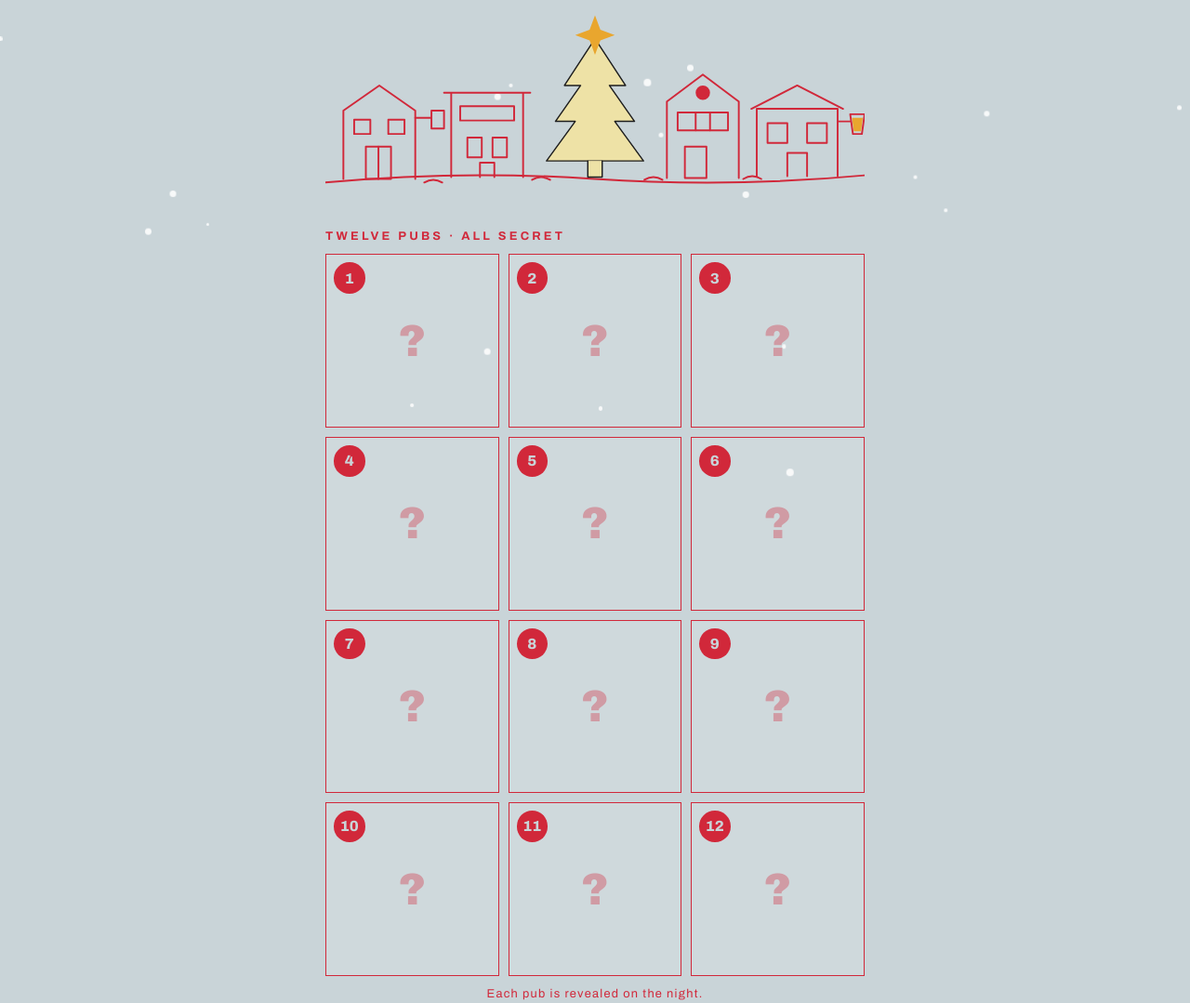
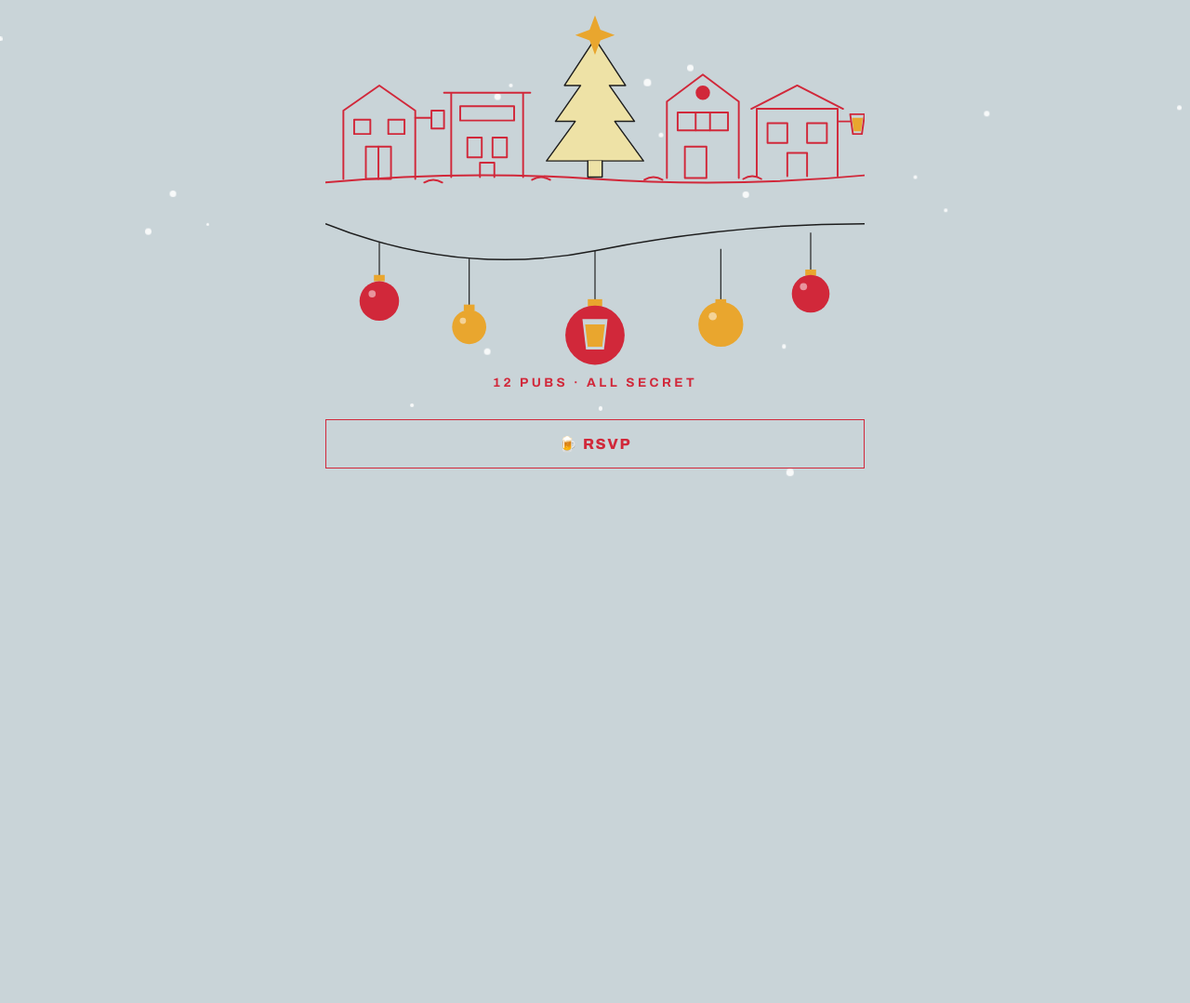
Before and after one commit to NilRom/event-site, a plain HTML site: page index.html in a window 1280 px wide. Shown: the part 313-1392 px from the top of the page at 93% size. After the commit the page ends 865 px from the top, so only its background shows below. Drawn offline with Linux system fonts and the light colour scheme.

Commit message:
feature: show a bauble garland in place of the pub boxes

```diff
--- a/index.html
+++ b/index.html
@@ -43,15 +43,8 @@
 
     h2 { font-size: .8rem; letter-spacing: .25em; font-weight: 700; margin: 2rem 0 .75rem; }
 
-    /* the twelve stops, as outlined boxes */
-    .stops { list-style: none; padding: 0; margin: 0; display: grid; grid-template-columns: repeat(3, 1fr); gap: .6rem; }
-    .stops li { border: 1.5px solid var(--red); aspect-ratio: 1; padding: .5rem; display: flex; flex-direction: column;
-      justify-content: space-between; background: #ffffff1f; }
-    .stops .n { width: 2.1rem; height: 2.1rem; border-radius: 50%; background: var(--red); color: var(--card);
-      display: grid; place-items: center; font-weight: 800; font-size: 1rem; }
-    .stops li { position: relative; }
-    .stops .q { position: absolute; inset: 0; display: grid; place-items: center; font-weight: 900; font-size: 3rem; color: var(--red); opacity: .35; }
-    .note { font-size: .8rem; letter-spacing: .1em; margin: .75rem 0 0; text-align: center; }
+    .garland { display: block; width: 100%; height: auto; margin-top: 1rem; }
+    .secret { text-align: center; font-weight: 700; letter-spacing: .25em; font-size: .85rem; margin: .5rem 0 0; }
 
     .button { display: flex; justify-content: center; align-items: center; gap: .6rem; margin-top: 2rem;
       border: 1.5px solid var(--red); padding: 1rem; color: var(--red); text-decoration: none;
@@ -114,22 +107,28 @@
       <path d="M110 200 q10 -6 20 0 M230 197 q10 -6 20 0 M355 197 q10 -6 20 0 M465 196 q10 -6 20 0"/>
     </svg>
 
-    <h2>TWELVE PUBS · ALL SECRET</h2>
-    <ol class="stops">
-      <li><span class="n">1</span><span class="q">?</span></li>
-      <li><span class="n">2</span><span class="q">?</span></li>
-      <li><span class="n">3</span><span class="q">?</span></li>
-      <li><span class="n">4</span><span class="q">?</span></li>
-      <li><span class="n">5</span><span class="q">?</span></li>
-      <li><span class="n">6</span><span class="q">?</span></li>
-      <li><span class="n">7</span><span class="q">?</span></li>
-      <li><span class="n">8</span><span class="q">?</span></li>
-      <li><span class="n">9</span><span class="q">?</span></li>
-      <li><span class="n">10</span><span class="q">?</span></li>
-      <li><span class="n">11</span><span class="q">?</span></li>
-      <li><span class="n">12</span><span class="q">?</span></li>
-    </ol>
-    <p class="note">Each pub is revealed on the night.</p>
+    <svg class="garland" viewBox="0 0 600 170" aria-hidden="true">
+      <path d="M0 10 Q150 70 300 40 T600 10" fill="none" stroke="#1d1d1d" stroke-width="1.5"/>
+      <!-- strings -->
+      <g stroke="#1d1d1d" stroke-width="1.2">
+        <path d="M60 31 v40"/><path d="M160 49 v55"/><path d="M300 40 v58"/><path d="M440 38 v60"/><path d="M540 20 v45"/>
+      </g>
+      <!-- baubles: caps then balls -->
+      <g fill="#e9a62e"><rect x="54" y="67" width="12" height="7"/><rect x="154" y="100" width="12" height="7"/>
+        <rect x="292" y="94" width="16" height="8"/><rect x="434" y="94" width="12" height="7"/><rect x="534" y="61" width="12" height="7"/></g>
+      <circle cx="60" cy="96" r="22" fill="#d1283a"/>
+      <circle cx="160" cy="125" r="19" fill="#e9a62e"/>
+      <circle cx="300" cy="134" r="33" fill="#d1283a"/>
+      <circle cx="440" cy="122" r="25" fill="#e9a62e"/>
+      <circle cx="540" cy="88" r="21" fill="#d1283a"/>
+      <!-- beer glass in the big bauble -->
+      <path d="M286 116 h28 l-4 34 h-20 z" fill="#c9d4d8"/>
+      <path d="M289 122 h22 l-3 25 h-16 z" fill="#e9a62e"/>
+      <!-- shine -->
+      <g fill="#ffffff" opacity=".5"><circle cx="52" cy="88" r="4"/><circle cx="153" cy="118" r="3.5"/>
+        <circle cx="431" cy="113" r="4.5"/><circle cx="532" cy="80" r="4"/></g>
+    </svg>
+    <p class="secret">12 PUBS · ALL SECRET</p>
 
     <a class="button" href="#">🍺 RSVP</a>
 
```
